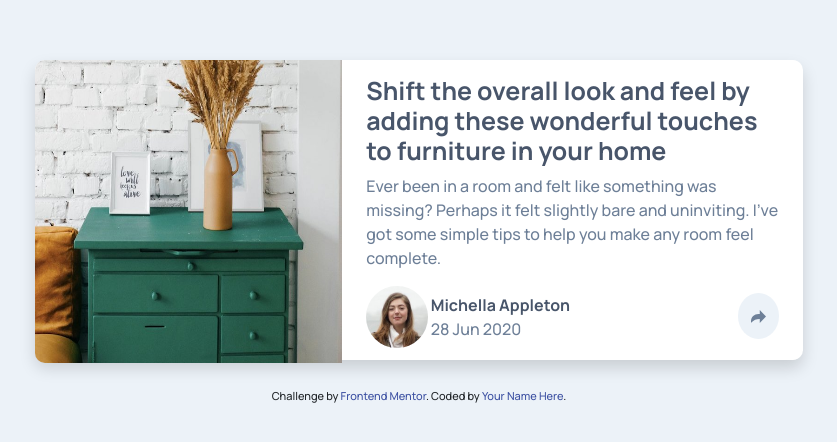
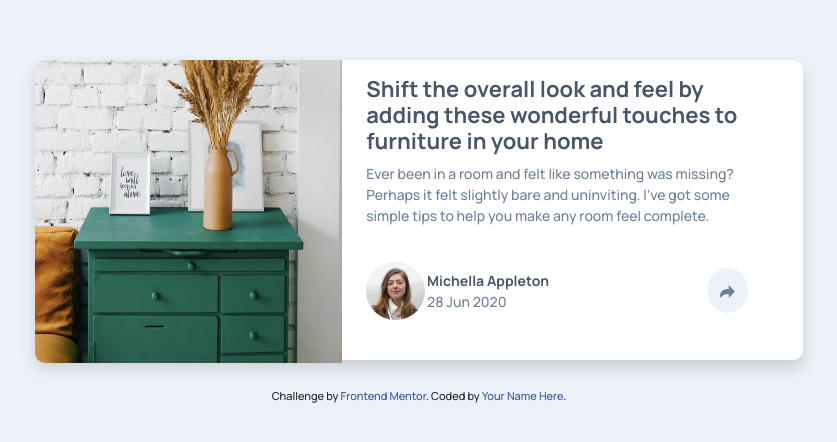
Before and after one commit to VijayKumarKTG/article-preview-component-master, a plain HTML site: page index.html in a window 1280 px wide. Shown: the part 158-600 px from the top of the page, without its empty margins (221-1058 px from the left). Drawn offline with nearby package versions, Linux system fonts and the light colour scheme.

Commit message:
Reduce font-size and add some right padding

```diff
--- a/index.html
+++ b/index.html
@@ -32,7 +32,9 @@
           class="img-fluid w-100 image"
         />
       </div>
-      <div class="w-100 px-4 pt-5 pb-4 pb-md-5 pb-xl-0 pt-xl-3 desc-container">
+      <div
+        class="w-100 px-4 pt-5 pb-4 pb-md-5 pb-xl-0 pt-xl-3 pr-xl-5 desc-container"
+      >
         <h1 class="font-weight-bold desc-head">
           Shift the overall look and feel by adding these wonderful touches to
           furniture in your home
@@ -44,7 +46,7 @@
         </p>
       </div>
       <div class="w-100 footer-container">
-        <div class="px-4 pb-3 pb-xl-3">
+        <div class="px-4 pb-3 pb-xl-3 pr-xl-5">
           <img
             src="./images/avatar-michelle.jpg"
             alt="Michelle Appleton icon"
--- a/style.css
+++ b/style.css
@@ -80,6 +80,7 @@ body {
   border-radius: 50%;
   padding: 12px;
   z-index: 3;
+  cursor: pointer;
 }
 
 .attribution {
@@ -186,13 +187,13 @@ body {
   }
 
   .desc-head {
-    font-size: 25px;
+    font-size: 22px;
   }
 
   .desc,
   .name,
   .date {
-    font-size: 16px;
+    font-size: 14px;
   }
 
   .footer-container {
@@ -209,7 +210,7 @@ body {
     width: 200px;
     height: 70px;
     top: -130px;
-    left: 68%;
+    left: 62%;
   }
 
   .social-desc {
```
